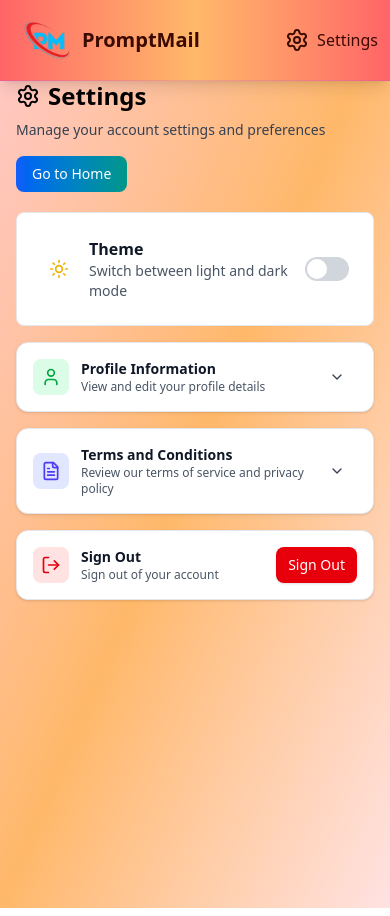
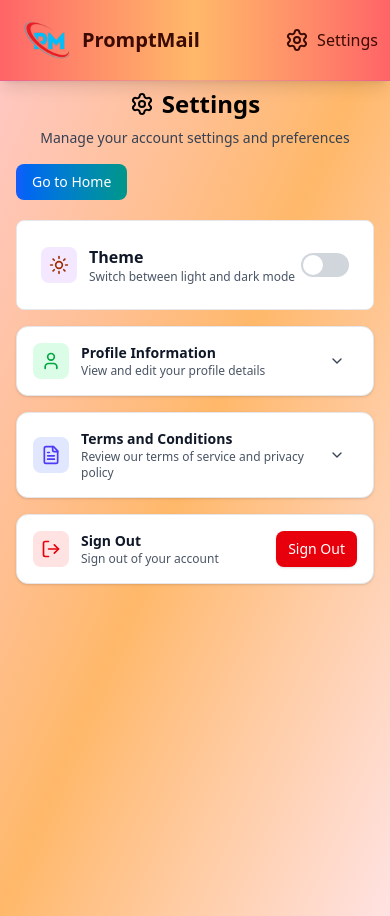
Before and after one commit to murthy-satti/promptmail, a Next.js app: page /settings in a window 390 px wide. Built offline with nearby package versions, Linux system fonts and the light colour scheme; no server answers.

Commit message:
theme size

```diff
--- a/app/settings/page.jsx
+++ b/app/settings/page.jsx
@@ -101,13 +101,13 @@ const SettingsPage = () => {
   };
 
   return (
-    <main className="min-h-screen transition-colors mt-16 duration-200">
+    <main className="min-h-screen transition-colors mt-18 duration-200">
       <div className="max-w-4xl mx-auto p-4 sm:p-6">
         <ToastContainer />
 
         {/* Header */}
         <div className="mb-5 flex flex-col sm:flex-row sm:items-center sm:justify-between gap-4">
-          <div>
+          <div className="flex flex-col items-center sm:items-start text-center sm:text-left">
             <h1 className="text-2xl sm:text-3xl font-bold flex items-center gap-2 text-black dark:text-white">
               <Settings className="w-6 h-6 sm:w-8 sm:h-8" />
               Settings
@@ -136,13 +136,13 @@ const SettingsPage = () => {
           <section className="p-6 rounded-lg border bg-white border-gray-200 dark:bg-gray-900 dark:border-gray-700">
             <div className="flex items-center justify-between">
               <div className="flex items-center gap-3">
-                <div className="p-2">
-                  <Sun className="w-5 h-5 text-yellow-500 dark:hidden" />
+                <div className="p-2 bg-purple-100 dark:bg-purple-900/30 rounded-lg">
+                  <Sun className="w-5 h-5 text-orange-800 dark:hidden" />
                   <Moon className="w-5 h-5 text-white hidden dark:inline" />
                 </div>
                 <div>
                   <h2 className="font-semibold text-gray-900 dark:text-white">Theme</h2>
-                  <p className="text-sm text-gray-600 dark:text-gray-400">
+                  <p className="text-xs md:text-sm text-gray-600 dark:text-gray-300">
                     Switch between light and dark mode
                   </p>
                 </div>
```
